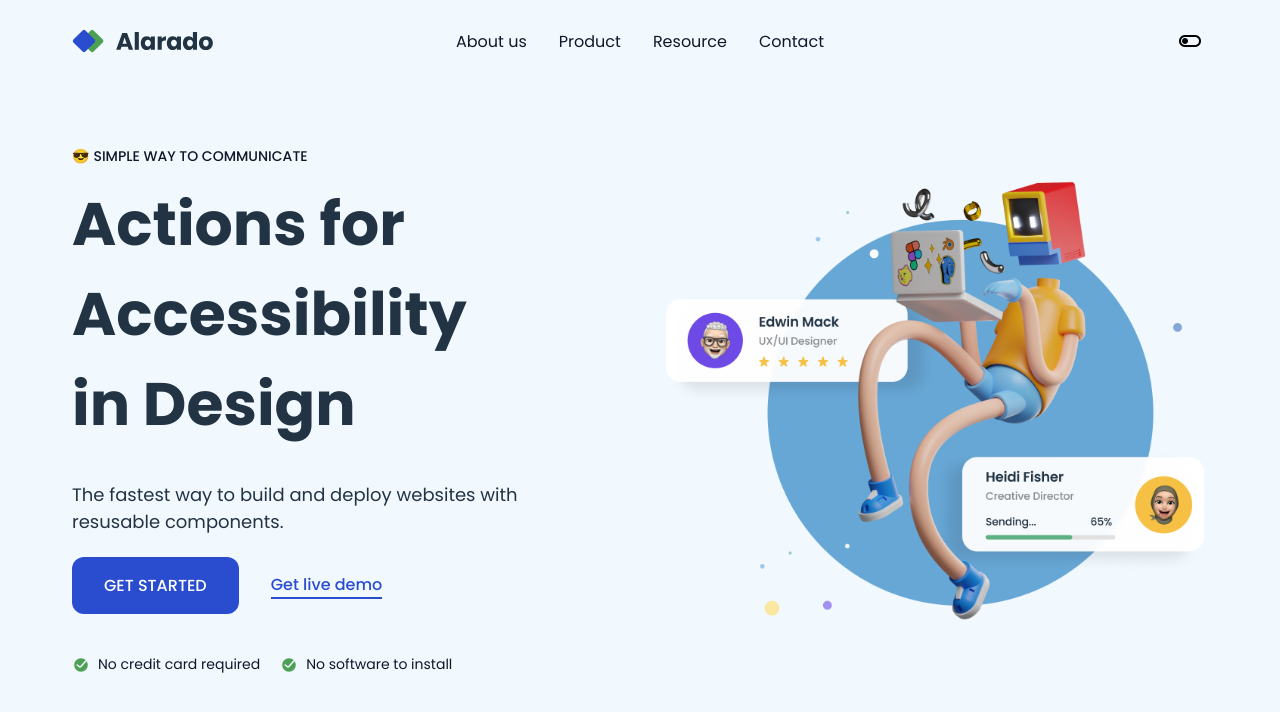
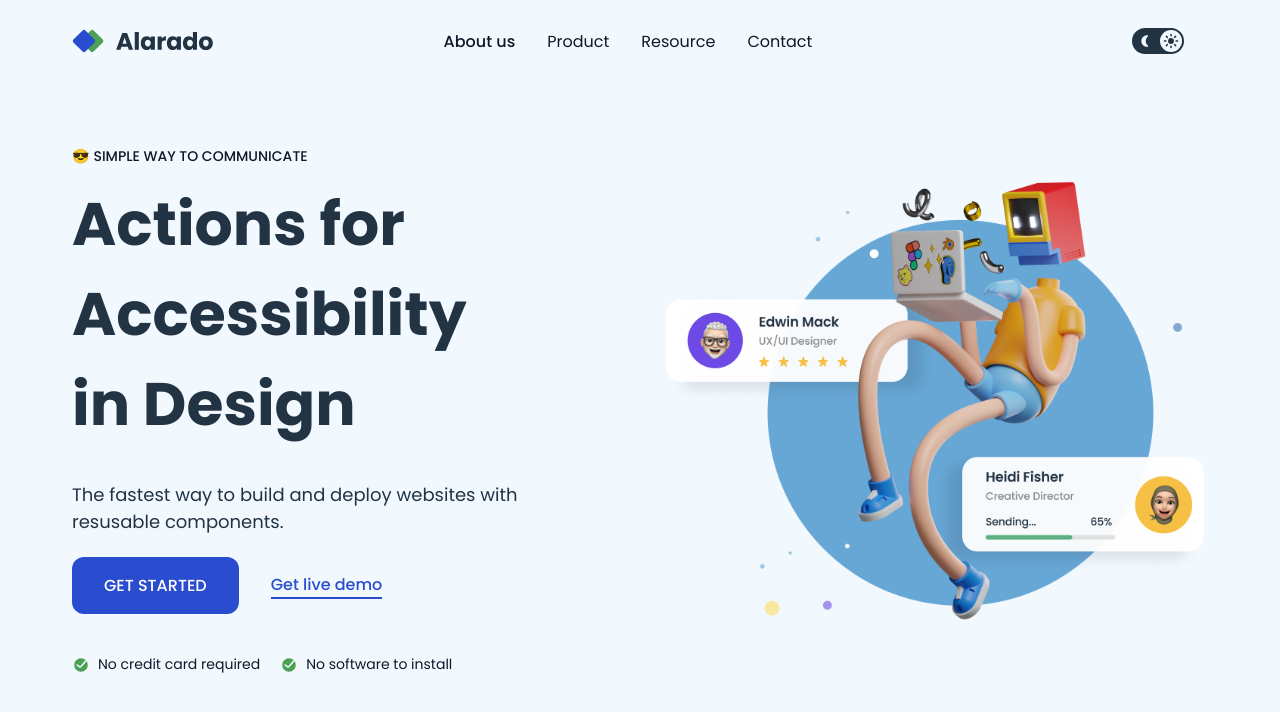
Before and after one commit to younessbennaj/simple-homepage, a plain HTML site: page index.html in a window 1280 px wide. Drawn offline with nearby package versions, Linux system fonts and the light colour scheme.

Commit message:
feat: add switch style and interactivity

```diff
--- a/index.html
+++ b/index.html
@@ -22,6 +22,10 @@
       rel="stylesheet"
       href="https://fonts.googleapis.com/css2?family=Material+Symbols+Outlined:opsz,wght,FILL,GRAD@24,400,0,0"
     />
+    <link
+      rel="stylesheet"
+      href="https://fonts.googleapis.com/css2?family=Material+Symbols+Outlined:opsz,wght,FILL,GRAD@24,400,0,0"
+    />
     <script defer src="javascript/index.js"></script>
     <title>Document</title>
   </head>
@@ -32,17 +36,49 @@
       </div>
       <div class="nav-center">
         <ul class="nav-list">
-          <li class="nav-item">About us</li>
+          <li class="nav-item nav-item-active">About us</li>
           <li class="nav-item">Product</li>
           <li class="nav-item">Resource</li>
           <li class="nav-item">Contact</li>
         </ul>
       </div>
       <div class="nav-right">
-        <button class="icon-button switch-button">
-          <span class="material-symbols-outlined"> toggle_off </span>
+        <!-- <button id="switch" class="icon-button switch-button active">
+          <span class="material-symbols-outlined toggle-off"> toggle_off </span>
+          <span class="material-symbols-outlined toggle-on"> toggle_on </span>
+        </button> -->
+        <button id="switch" class="switch">
+          <div class="switch-button switch-button-dark">
+            <img
+              class="switch-icon-dark-off"
+              src="images/Moon_fill_light.svg"
+              alt=""
+            />
+            <img
+              class="switch-icon-dark-on"
+              src="images/Moon_fill.svg"
+              alt=""
+            />
+          </div>
+          <div class="switch-button switch-button-light">
+            <img
+              class="switch-icon-light-on"
+              src="images/Sun_fill.svg"
+              alt=""
+            />
+            <img
+              class="switch-icon-light-off"
+              src="images/Sun_fill_light.svg"
+              alt=""
+            />
+          </div>
         </button>
       </div>
+      <img
+        class="switch-icon-light-off"
+        src="images/Sun_fill_light.svg"
+        alt=""
+      />
       <button id="menu" class="icon-button menu-button">
         <span class="material-symbols-outlined"> menu </span>
       </button>
--- a/javascript/index.js
+++ b/javascript/index.js
@@ -2,6 +2,7 @@ document.addEventListener("DOMContentLoaded", function () {
   const menuButton = document.getElementById("menu");
   const closeButton = document.getElementById("close");
   const sidebar = document.getElementById("sidebar");
+  const switchButton = document.getElementById("switch");
 
   menuButton.addEventListener("click", () => {
     sidebar.classList.toggle("open");
@@ -10,4 +11,8 @@ document.addEventListener("DOMContentLoaded", function () {
   closeButton.addEventListener("click", () => {
     sidebar.classList.toggle("open");
   });
+
+  switchButton.addEventListener("click", () => {
+    switchButton.classList.toggle("active");
+  });
 });
--- a/sass/style.scss
+++ b/sass/style.scss
@@ -44,6 +44,10 @@ ul {
     flex: initial;
   }
 
+  .nav-item-active {
+    font-weight: 500;
+  }
+
   .nav-center {
     display: none;
   }
@@ -54,6 +58,83 @@ ul {
 
   .logo {
     width: 110px;
+  }
+
+  .switch {
+    display: flex;
+    flex-direction: row;
+    height: 26px;
+    border: none;
+    align-items: center;
+    padding: 0;
+    column-gap: 4px;
+    border: 2px solid #223344;
+    background-color: #223344;
+    border-radius: 13px;
+    cursor: pointer;
+
+    .switch-icon-dark-off {
+      display: inline;
+    }
+
+    .switch-icon-dark-on {
+      display: none;
+    }
+
+    .switch-icon-light-off {
+      display: none;
+    }
+
+    .switch-icon-light-on {
+      display: inline;
+    }
+
+    &.active {
+      .switch-icon-dark-off {
+        display: none;
+      }
+
+      .switch-icon-dark-on {
+        display: inline;
+      }
+
+      .switch-icon-light-off {
+        display: inline;
+      }
+
+      .switch-icon-light-on {
+        display: none;
+      }
+
+      .switch-button-dark {
+        background-color: #f2f9fe;
+      }
+
+      .switch-button-light {
+        background-color: #223344;
+      }
+    }
+
+    .switch-button {
+      height: 100%;
+      border-radius: 50%;
+      display: flex;
+      justify-content: center;
+      align-items: center;
+
+      img {
+        height: 100%;
+        transform: scale(0.8);
+      }
+    }
+
+    .switch-button-dark {
+      background-color: #223344;
+    }
+
+    .switch-button-light {
+      background-color: #f2f9fe;
+    }
   }
 
   @media screen and (min-width: 640px) {
```
Also changed, not shown: css/style.css, images/Sun_fill_light.svg (added).
